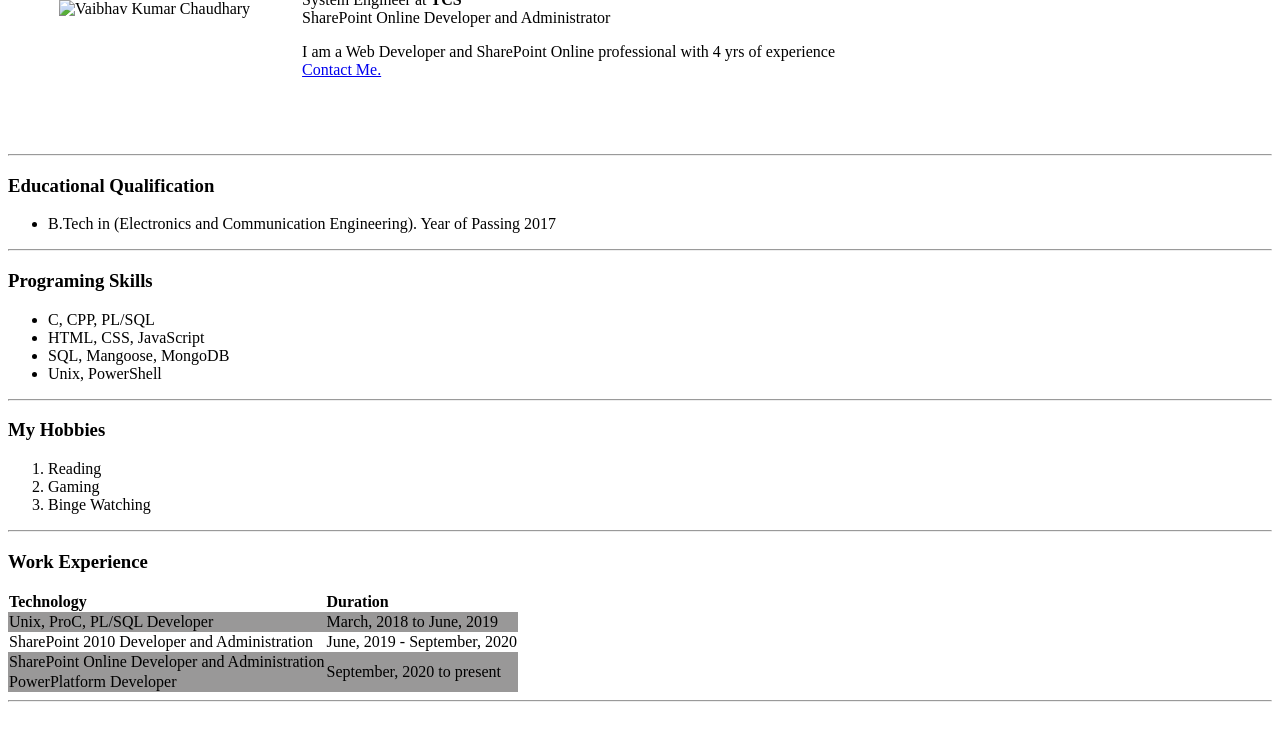
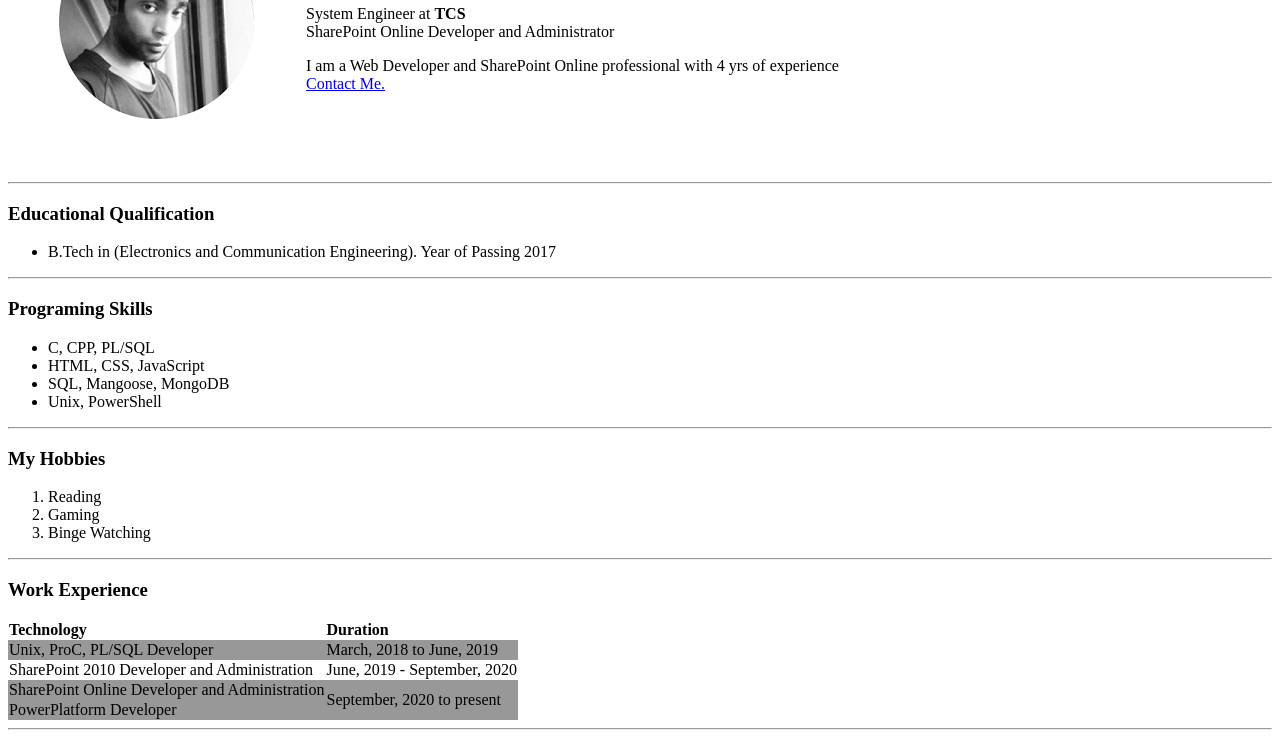
Before and after one commit to irksmbrawler/Personal-Site, a plain HTML site: page index.html in a window 1280 px wide. Shown: the part 145-883 px from the top of the page. Before the commit the page ends 855 px from the top, so only its background shows below. Drawn offline with Linux system fonts and the light colour scheme.

Commit message:
Update index.html

```diff
--- a/index.html
+++ b/index.html
@@ -15,7 +15,7 @@
     <hr>
     <table cellspacing="50">
         <tr>
-            <td><img src="images/Vaibhav-modified.png" alt="Vaibhav Kumar Chaudhary" ></td>
+            <td><img src="Vaibhav-modified.png" alt="Vaibhav Kumar Chaudhary" ></td>
             <td margin=40><h2>Vaibhav Kumar Chaudhary</h2>
                 <p>System Engineer at <strong>TCS</strong><br>SharePoint Online Developer and Administrator</p>
                 <p>I am a Web Developer and SharePoint Online professional with 4 yrs of experience<br><a href="Formlink.html">Contact Me.</a></p></td>
```
